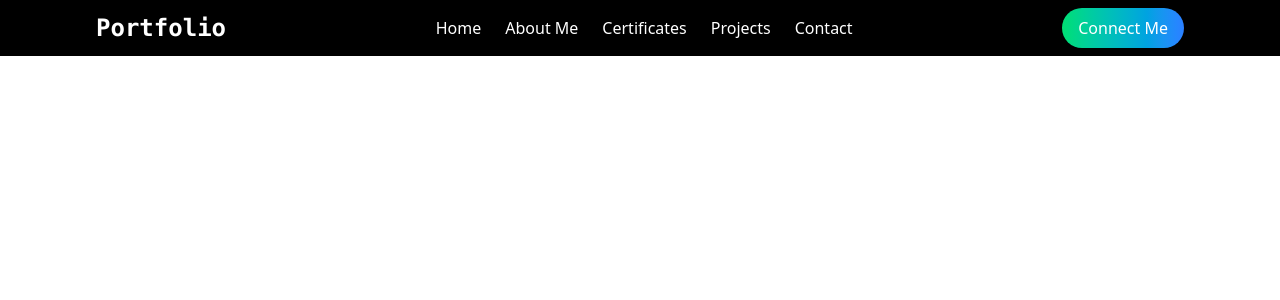
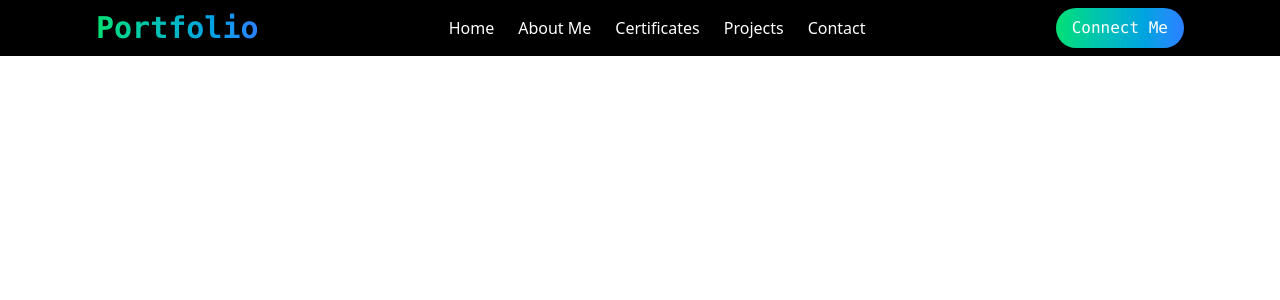
Before and after one commit to yasindu2000/my-portfolio, a React (Vite) app: page / in a window 1280 px wide. Shown: the top 300 px of the page. Built offline with nearby package versions, Linux system fonts and the light colour scheme.

Commit message:
navbar update

```diff
--- a/src/assets/components/Navbar.jsx
+++ b/src/assets/components/Navbar.jsx
@@ -4,7 +4,7 @@ function Navbar() {
   return (
     <nav className="bg-black text-white px-8 md:px-16 lg:px-24">
         <div className="container py-2 flex justify-center md:justify-between items-center">
-            <div className="text-2xl font-bold hidden md:inline font-mono cursor-pointer ">Portfolio</div>
+            <div className="text-3xl font-bold  hidden md:inline font-mono cursor-pointer  text-transparent bg-gradient-to-r from-green-400 to-blue-500 bg-clip-text">Portfolio</div>
             <div className="space-x-6">
                 <a href="#home" className="hover:text-gray-400">Home</a>
                 <a href="#about" className="hover:text-gray-400">About Me</a>
@@ -12,7 +12,7 @@ function Navbar() {
                 <a href="#projects" className="hover:text-gray-400">Projects</a>
                 <a href="#contact" className="hover:text-gray-400">Contact</a>
             </div>
-            <button className="bg-gradient-to-r from-green-400 to-blue-500 text-white hidden md:inline transform transition-transform duration-300 hover:scale-105 px-4 py-2 rounded-full cursor-pointer">Connect Me</button>
+            <button className="bg-gradient-to-r from-green-400 to-blue-500 text-white hidden md:inline transform transition-transform duration-300 hover:scale-105 px-4 py-2 rounded-full cursor-pointer  font-mono">Connect Me</button>
         </div>
     </nav>
   )
```
